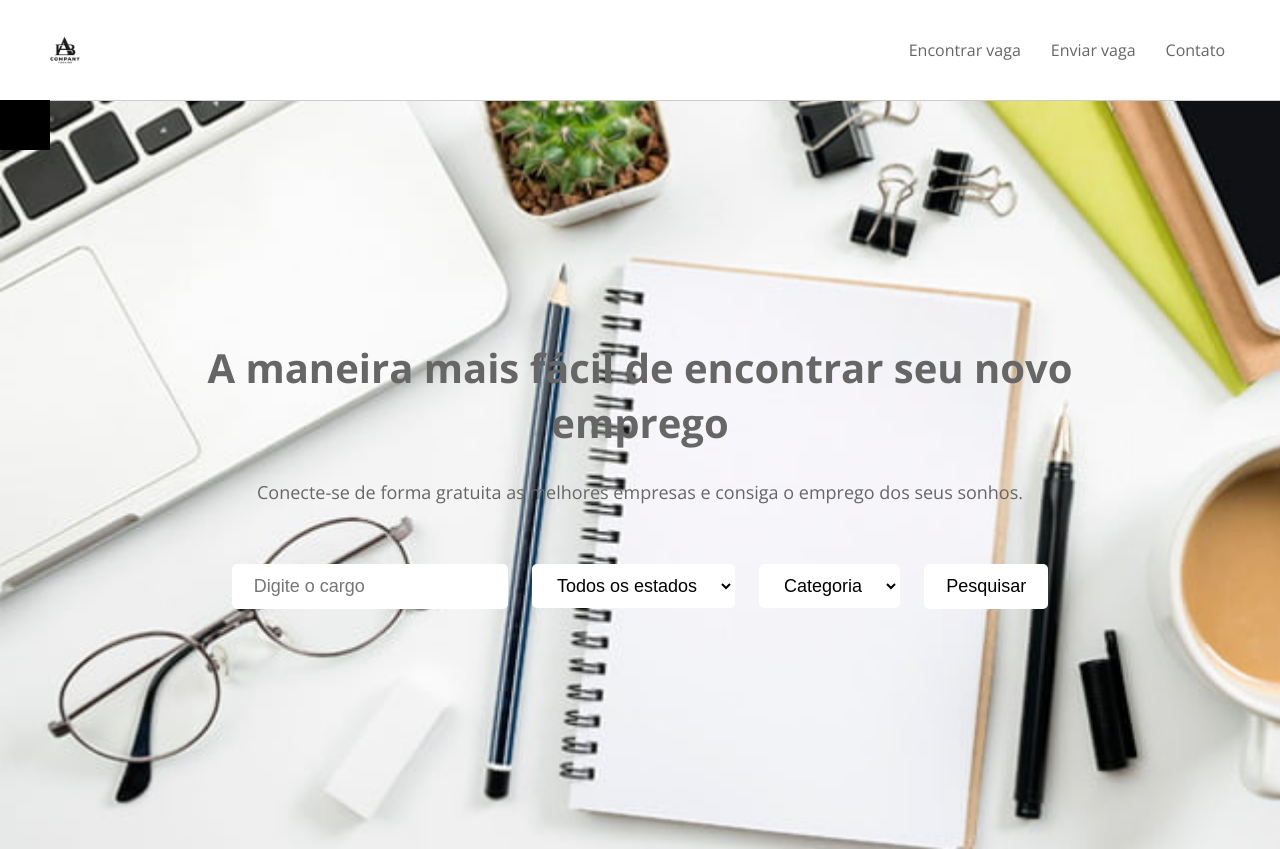
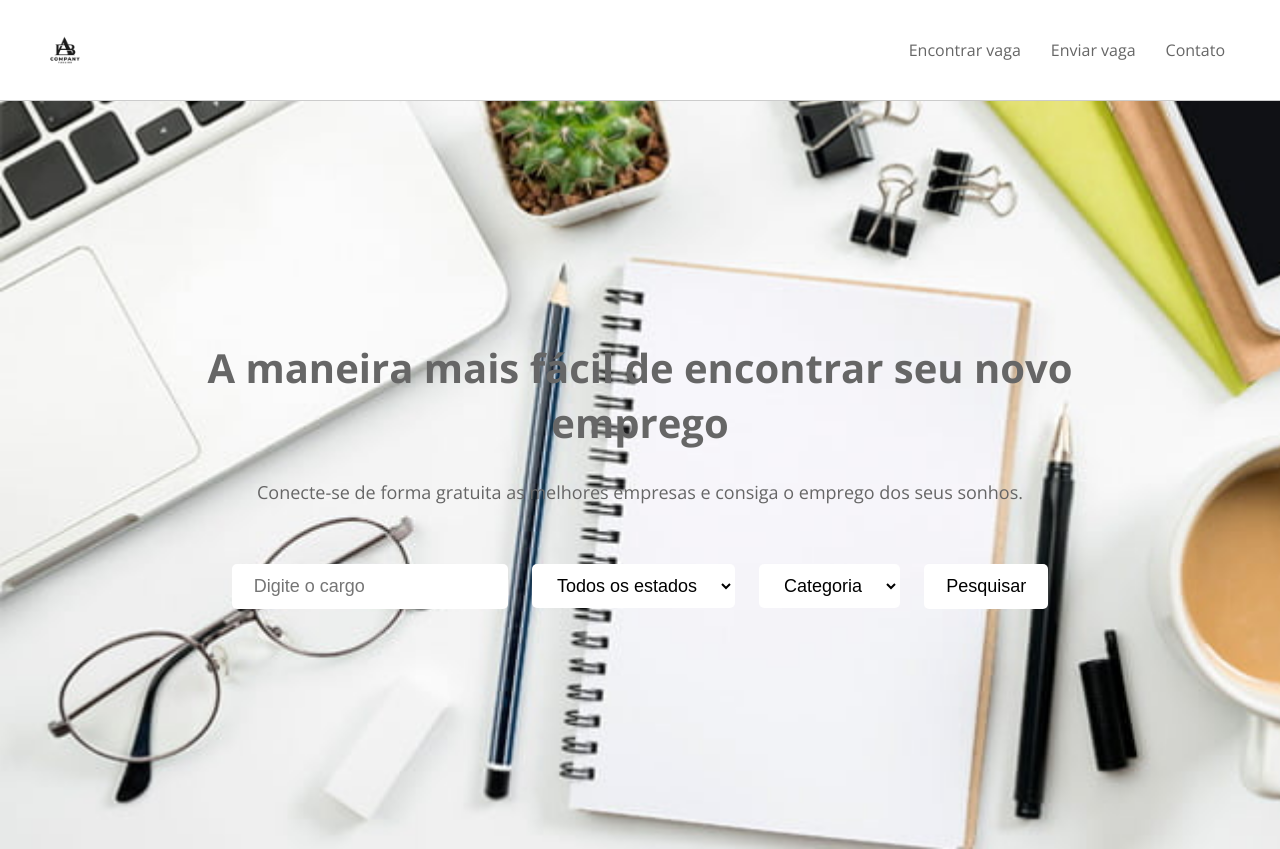
Before and after one commit to Grossklauss/projeto_eduardo, a plain HTML site: page html eduardo/index.html in a window 1280 px wide. Drawn offline with nearby package versions, Linux system fonts and the light colour scheme.

Commit message:
Add files via upload

```diff
--- a/html eduardo/css/style.css
+++ b/html eduardo/css/style.css
@@ -42,9 +42,6 @@ nav:after {
  	clear: both;
  	content: "";
  	display: block;
- 	height: 50px;
- 	width: 50px;
- 	background-color: #000;
  }
 
  .nav-container {
@@ -128,3 +125,7 @@ font-weight:300px;
     cursor:pointer;
     transition:0.5s;
 }
+
+#search-form input [type=submit]:hover{
+    background-color: #2b79eb;
+}
```
